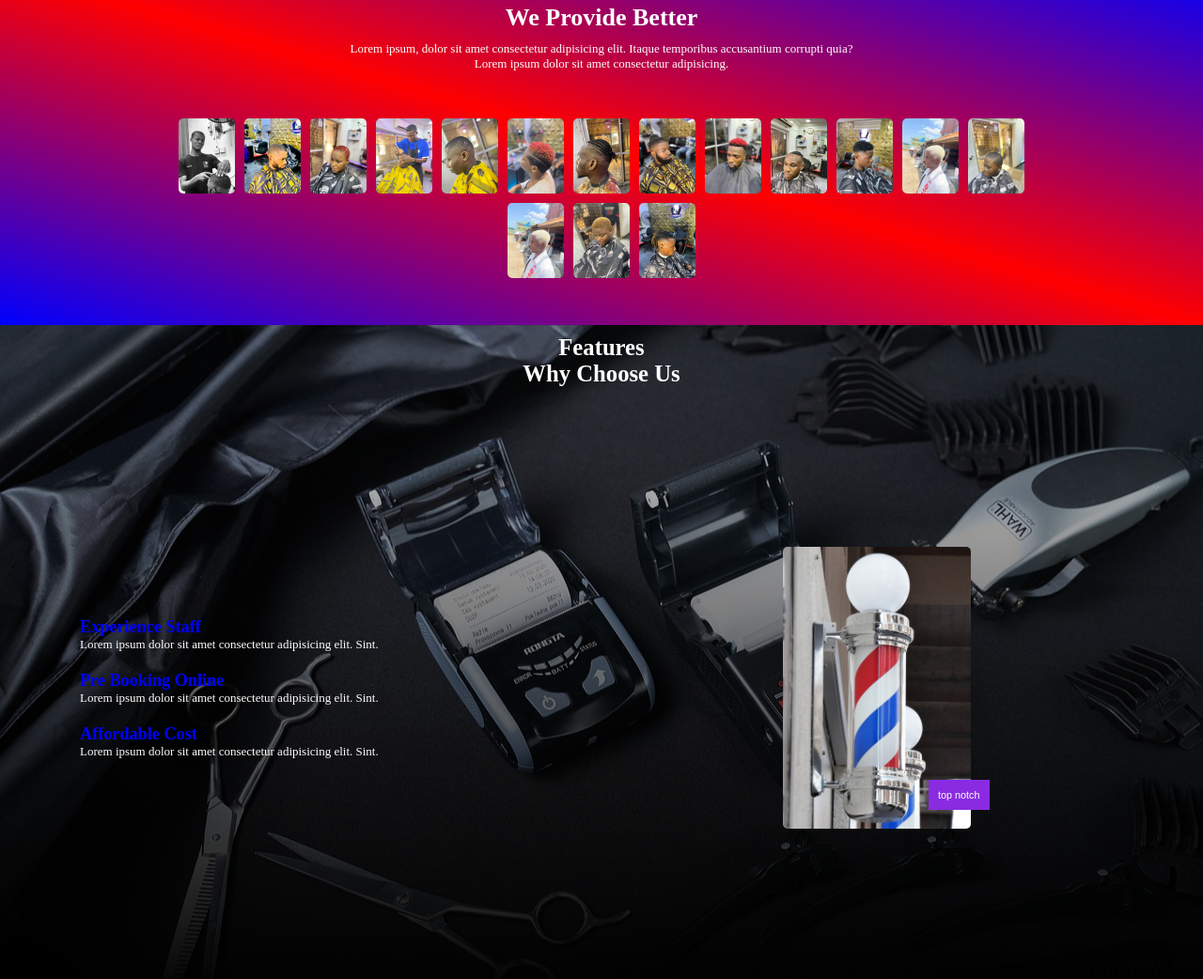
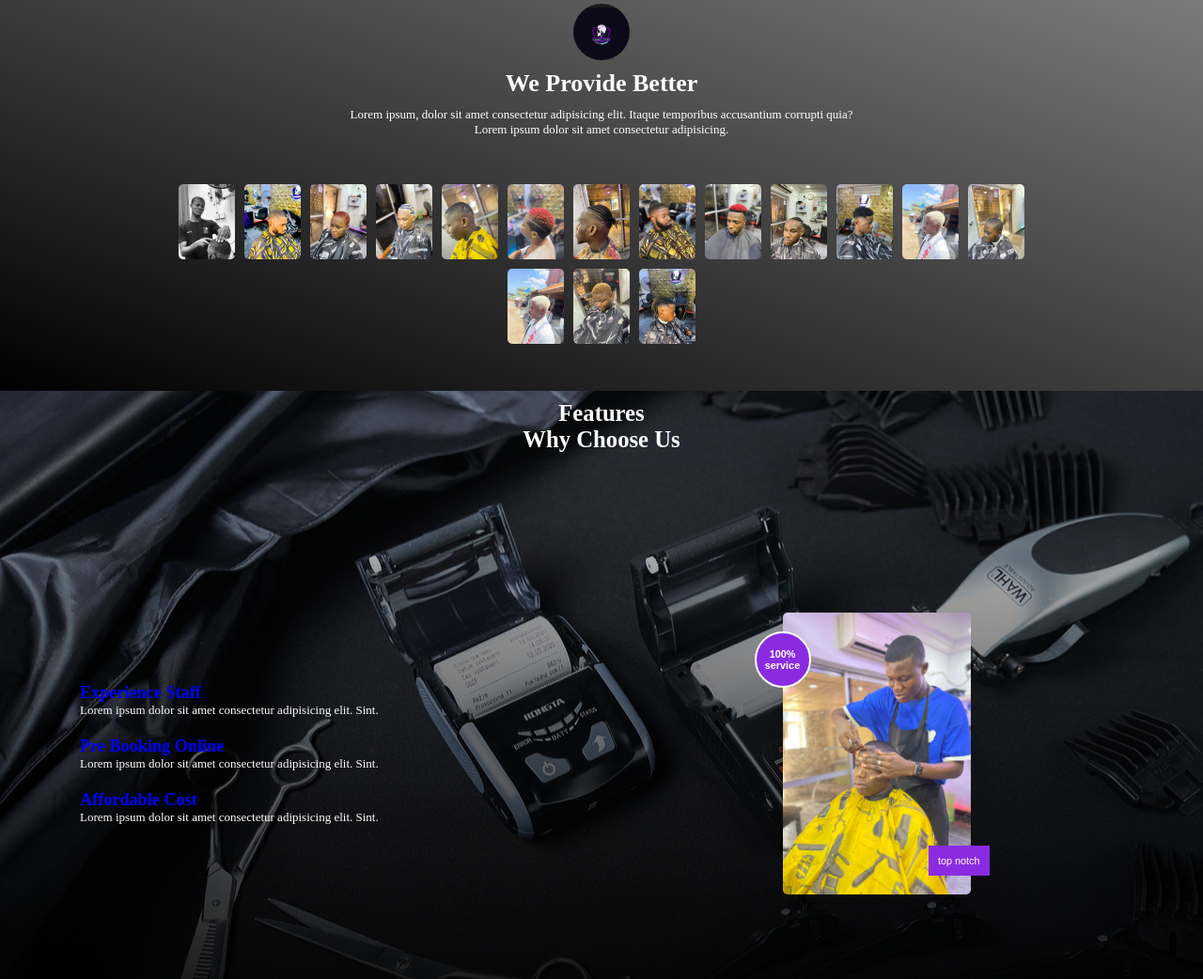
Before and after one commit to gabstrong/salon, a plain HTML site: page index.html in a window 1280 px wide. Shown: the part 1556-2598 px from the top of the page at 94% size. Drawn offline with nearby package versions, Linux system fonts and the light colour scheme.

Commit message:
midnight 20th june

```diff
--- a/index.html
+++ b/index.html
@@ -6,7 +6,7 @@
     <meta name="viewport" content="width=device-width, initial-scale=1.0">
     <link rel="stylesheet" href="style.css">
     <link href='https://unpkg.com/boxicons@2.1.4/css/boxicons.min.css' rel='stylesheet'>
-
+    <script src="https://unpkg.com/boxicons@2.1.4/dist/boxicons.js"></script>
     <title>Document</title>
 </head>
 <body>
@@ -35,17 +35,17 @@
                 <div class="pag">
 
                     <p> H-CUTZ salon, located in heart of lagos, no 1 alabi owoyemi oworoshoki, come and get your style fixed,</p>
-                    <p> Remember ur hair is ypur life-style.</p>
+                    <p> Remember your hair is your life-style.</p>
 
                 </div>
 
 
                 <button class="btn">appointment</button>
                 <div class="icons">
-                    <a href="#"><box-icon type='logo' name='twitter'></box-icon></a>
-                    <a href="#"><box-icon type='logo' name='facebook'></box-icon></a>
-                    <a href="#"><box-icon type='logo' name='palmpay'></box-icon></a>
-                    <a href="#"><box-icon type='logo' name='yahoo'></box-icon></a>
+
+
+
+
                 </div>
                 </div>
 
@@ -81,6 +81,10 @@
             </div>
 
             <div class="text">
+                <div class="text_img">
+
+                </div>
+
                 <h2>we provide better</h2>
                 <p>Lorem ipsum, dolor sit amet consectetur adipisicing elit. Itaque temporibus accusantium corrupti quia?</p>
                 <p>Lorem ipsum dolor sit amet consectetur adipisicing.</p>
@@ -91,7 +95,7 @@
         <img src="images/CDBN8340.JPG" alt="" onclick="openImg(this.src)">
         <img src="images/GOBW7937.JPG" alt="" onclick="openImg(this.src)">
         <img src="images/HRGY6600.JPG" alt=""  onclick="openImg(this.src)">
-        <img src="images/IODQ5596.JPG" alt="" onclick="openImg(this.src)">
+        <img src="images/OZVW7000.JPG" alt="" onclick="openImg(this.src)">
         <img src="images/JMXW5929.JPG" alt="" onclick="openImg(this.src)">
         <img src="images/KQSD2405.JPG" alt="" onclick="openImg(this.src)">
         <img src="images/NFRX0613.JPG" alt="" onclick="openImg(this.src)">
@@ -136,6 +140,7 @@
                 <div class="right1">
                     <div class="imgbox">
                         <button class="btn_top">top notch</button>
+                        <button class="btn_bottom">100% service</button>
                     </div>
                 </div>
             </div>
--- a/style.css
+++ b/style.css
@@ -70,6 +70,8 @@ section .pag{
     margin-top: 10px;
     border-left: 3px solid blueviolet;
     padding-left: 10px;
+    text-transform: lowercase;
+    font-weight: bold;
 }
 section .btn{
     padding: 10px 40px;
@@ -80,6 +82,8 @@ section .btn{
     outline: none;
     margin-top: 20px;
 }
+
+
 
 /*------- about slide -------*/
 
@@ -173,7 +177,7 @@ section .btn{
 .service{
     width: 100vw;
     height: 100%;
-    background: linear-gradient(to top right,blue,red,blue);
+    background: linear-gradient(to top right,black,grey);
     color: black;
     position: relative;
     padding-top: 40px;
@@ -199,7 +203,19 @@ section .btn{
     flex-direction: column;
     color: black;
 
+
 }
+.service .text_img {
+    width: 60px;
+    height: 60px;
+    border-radius: 50%;
+    background-image: url(images/CIPZ3887.JPG);
+    background-position: center;
+    background-size: cover;
+    background-repeat: no-repeat;
+    margin-bottom: 10px;
+}
+
 .service h2{
     font-size: 2rem;
     font-family: 'Times New Roman', Times, serif;
@@ -324,7 +340,7 @@ padding: 5px 5px;
 .right1 .imgbox{
     width: 200px;
     height: 300px;
-    background-image: url(images/hairdressing-gc483c9290_1280.jpg);
+    background-image: url(images/IODQ5596.JPG);
     background-position: center;
     background-size: cover;
     background-repeat: no-repeat;
@@ -344,7 +360,22 @@ padding: 5px 5px;
     transition: 0.5s;
 }
 .service2 .right1 .btn_top:hover{
-    border: 1px solid orange;
-    color: orange;
+    border: 1px solid white;
+    color: white;
     background-color: transparent;
 }
+.service2 .right1 .btn_bottom{
+    position: absolute;
+    top: 20px;
+    left: -30px;
+    width: 60px;
+    height: 60px;
+    border-radius: 50%;
+    background-color: blueviolet;
+    color: white;
+    font-size: smaller;
+    outline: none;
+    font-weight: bold;
+    border: 2px solid white;
+    transition: 0.5s;
+}
```
